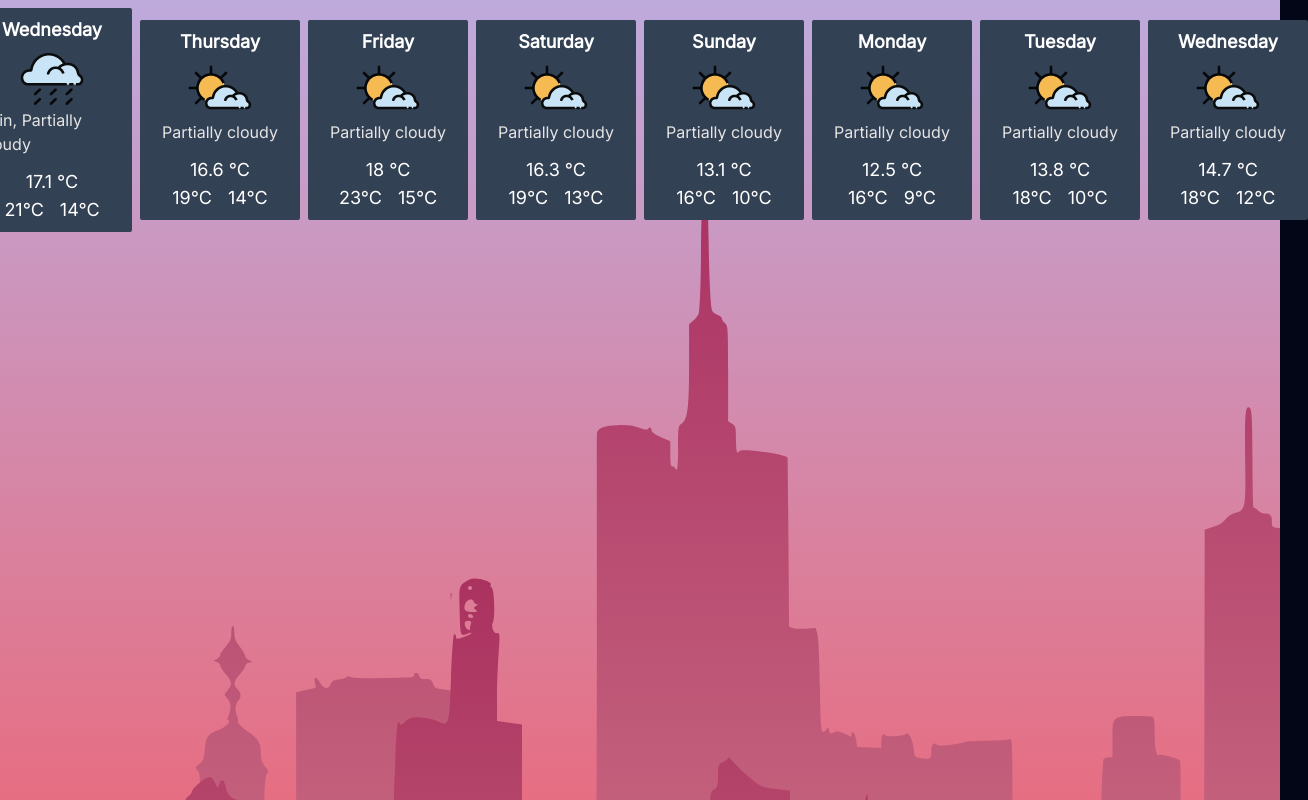
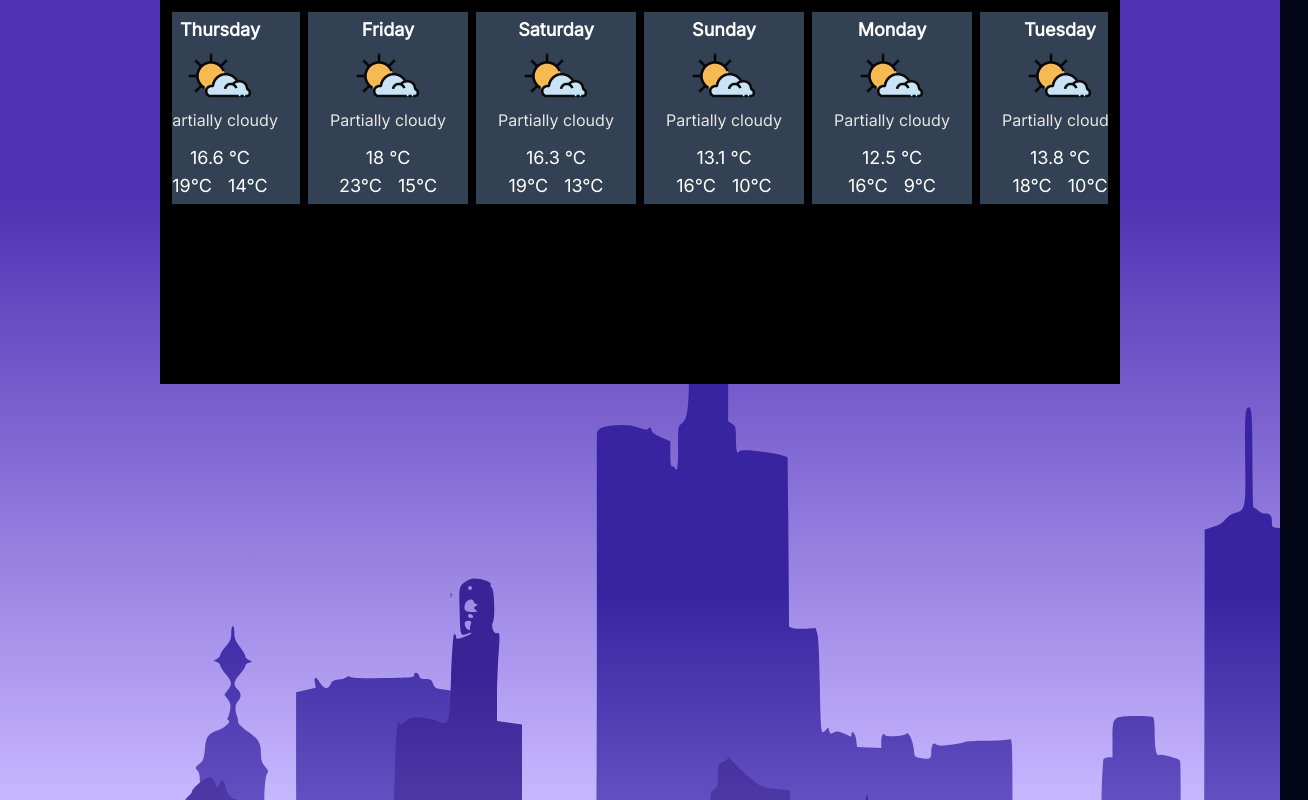
Before and after one commit to AngelBelmares/weather-app, a React (Vite) app: page / in a window 1280 px wide. Shown: the whole page, 1308 px wide, since content can reach past the window. Built offline with nearby package versions, Linux system fonts and the light colour scheme.

Commit message:
Add tailwind-scrollbar-hide plugin and react-icons dependency

```diff
--- a/index.html
+++ b/index.html
@@ -10,7 +10,7 @@
     <link href="https://fonts.googleapis.com/css2?family=Inter&display=swap" rel="stylesheet">
   </head>
   <body class="h-screen w-screen bg-slate-950 flex justify-center">
-    <div id="root" class="flex justify-center"></div>
+    <div id="root" class="flex justify-center w-full"></div>
     <script type="module" src="/src/main.tsx"></script>
   </body>
 </html>
--- a/package.json
+++ b/package.json
@@ -11,7 +11,9 @@
   },
   "dependencies": {
     "react": "^18.2.0",
-    "react-dom": "^18.2.0"
+    "react-dom": "^18.2.0",
+    "react-icons": "^5.0.1",
+    "tailwind-scrollbar-hide": "^1.1.7"
   },
   "devDependencies": {
     "@types/react": "^18.2.43",
--- a/src/App.tsx
+++ b/src/App.tsx
@@ -1,7 +1,7 @@
 import './App.css'
+import { Background } from './components/Background'
+import { WeatherTimeLine } from './components/WeatherTimeLine'
 import apiRespone from './utils/api_response_example.json'
-import { WeatherTimeLine } from './components/WeatherTimeLine'
-import { Background } from './components/Background'
 
 const weatherData = apiRespone.days
 
@@ -20,10 +20,13 @@ const mappedWeatherData = weatherData?.map(day => ({
 function App (): JSX.Element {
   return (
     <>
-      <Background theme='morning' />
-      <WeatherTimeLine
-        weatherData={mappedWeatherData}
-      />
+      <Background theme='night' />
+      <main className='flex flex-col items-center justify-between w-full h-96 p-3 md:w-3/4  bg-black'>
+        <WeatherTimeLine
+          weatherData={mappedWeatherData}
+        />
+        {/* {<WeatherForecast />} */}
+      </main>
     </>
   )
 }
--- a/src/components/Background.tsx
+++ b/src/components/Background.tsx
@@ -3,8 +3,6 @@ import { CitySVG2 } from './CitySVG2'
 import { BackgroundProps } from '../types/weather'
 
 export function Background ({ theme }: BackgroundProps): JSX.Element | null {
-  theme = 'evening'
-
   if (theme === 'morning') {
     return <MorningBackground />
   } else if (theme === 'noon') {
@@ -12,7 +10,7 @@ export function Background ({ theme }: BackgroundProps): JSX.Element | null {
   } else if (theme === 'evening') {
     return <EveningBackground />
   } else if (theme === 'night') {
-    return null
+    return <NightBackground />
   } else {
     return null
   }
@@ -92,3 +90,28 @@ function EveningBackground (): JSX.Element {
     </div>
   )
 }
+
+function NightBackground (): JSX.Element {
+  const theme = 'night'
+  return (
+    <div className='bg-white fixed -z-10 w-screen h-screen overflow-hidden'>
+      <div style={{
+        position: 'absolute',
+        width: '100vw',
+        margin: 0,
+        padding: 0,
+        height: '100vh',
+        background: 'linear-gradient(180deg, rgba(80,50,180,1) 25%, rgba(199,183,255,1) 100%)',
+        backgroundPosition: 'center center'
+      }}
+      />
+      <div />
+      <div className='z-50 absolute h-full w-full -bottom-64 left-1/2 transform -translate-x-1/2 overflow-hidden'>
+        <CitySVG1 theme={theme} />
+      </div>
+      <div className='z-40 absolute h-full w-full -bottom-7 left-1/2 transform -translate-x-1/2 overflow-hidden'>
+        <CitySVG2 theme={theme} />
+      </div>
+    </div>
+  )
+}
--- a/src/components/CitySVG1.tsx
+++ b/src/components/CitySVG1.tsx
@@ -9,7 +9,7 @@ function getGradient (theme: Themes): string {
     case 'evening':
       return 'url(#eveningGrad1)'
     case 'night':
-      return ''
+      return 'url(#nightGrad1)'
   }
 }
 
@@ -23,6 +23,11 @@ export function CitySVG1 ({ theme }: any): JSX.Element {
       preserveAspectRatio='xMidYMid meet'
     >
       <defs>
+        <linearGradient id='nightGrad1' x1='0%' y1='0%' x2='0%' y2='100%'>
+          <stop offset='0%' style={{ stopColor: 'rgba(199,183,255,1)', stopOpacity: 1 }} />
+          <stop offset='90%' style={{ stopColor: 'rgba(56,36,150,1)', stopOpacity: 1 }} />
+        </linearGradient>
+
         <linearGradient id='eveningGrad1' x1='0%' y1='0%' x2='0%' y2='100%'>
           <stop offset='20%' style={{ stopColor: 'rgba(205,114,133,1)', stopOpacity: 1 }} />
           <stop offset='100%' style={{ stopColor: 'rgba(170,50,95,1)', stopOpacity: 1 }} />
--- a/src/components/CitySVG2.tsx
+++ b/src/components/CitySVG2.tsx
@@ -9,7 +9,7 @@ function getGradient (theme: Themes): string {
     case 'evening':
       return 'url(#eveningGrad2)'
     case 'night':
-      return ''
+      return 'url(#nightGrad2)'
   }
 }
 
@@ -24,6 +24,10 @@ export function CitySVG2 ({ theme }: any): JSX.Element {
       preserveAspectRatio='xMidYMid meet'
     >
       <defs>
+        <linearGradient id='nightGrad2' x1='0%' y1='0%' x2='0%' y2='100%'>
+          <stop offset='0%' style={{ stopColor: 'rgba(179,163,255,1)', stopOpacity: 1 }} />
+          <stop offset='60%' style={{ stopColor: 'rgba(56,36,160,1)', stopOpacity: 1 }} />
+        </linearGradient>
         <linearGradient id='eveningGrad2' x1='0%' y1='0%' x2='0%' y2='100%'>
           <stop offset='15%' style={{ stopColor: 'rgba(205,114,133,1)', stopOpacity: 1 }} />
           <stop offset='100%' style={{ stopColor: 'rgba(170,50,100,1)', stopOpacity: 1 }} />
--- a/src/components/WeatherCard.tsx
+++ b/src/components/WeatherCard.tsx
@@ -5,7 +5,7 @@ export function WeatherCard ({ day, imageSrc, temperature, conditions }: Weather
   const dayName = dateToDay(day)
 
   return (
-    <article className='flex flex-col text-white justify-center items-center min-h-32 min-w-40 p-2 bg-slate-700 backdrop-blur-sm rounded-sm'>
+    <article className='flex flex-col text-white justify-center items-center min-h-32 min-w-40 p-2 bg-slate-700 backdrop-blur-sm rounded-sm cursor-pointer'>
       <header className='flex flex-col justify-center items-center'>
         <h2 className='font-bold text-lg'>{dayName}</h2>
         <img src={`../public/assets/icons/${imageSrc}.png`} alt='' />
--- a/src/components/WeatherTimeLine.tsx
+++ b/src/components/WeatherTimeLine.tsx
@@ -1,5 +1,6 @@
 import { WeatherTimeLineProps } from '../types/weather'
 import { WeatherCard } from './WeatherCard'
+import { MdChevronLeft, MdChevronRight } from 'react-icons/md'
 
 export function WeatherTimeLine ({ weatherData = [] }: WeatherTimeLineProps): JSX.Element {
   if (!Array.isArray(weatherData)) {
@@ -7,8 +8,23 @@ export function WeatherTimeLine ({ weatherData = [] }: WeatherTimeLineProps): JS
     return <div>Error: weatherData is not an array</div>
   }
 
+  const slideLeft = (): void => {
+    const slider = document.getElementById('slider')
+    if (slider != null) {
+      slider.scrollLeft = slider.scrollLeft - 300
+    }
+  }
+
+  const slideRight = (): void => {
+    const slider = document.getElementById('slider')
+    if (slider != null) {
+      slider.scrollLeft = slider.scrollLeft + 300
+    }
+  }
+
   return (
-    <section className='flex justify-center items-center h-48 w-3/4 gap-2 my-6'>
+    <section id='slider' className='realtive flex justify-center items-center max-h-48 w-full gap-2 overflow-x-scroll scroll whitespace-nowrap scroll-smooth scrollbar-hide'>
+      <MdChevronLeft className='opacity-70 hover:opacity-100' onClick={slideLeft} size={40} color='white' />
       {weatherData.map((data, index) => {
         const { day, imageSrc, temperature, conditions } = data
         return (
@@ -21,6 +37,7 @@ export function WeatherTimeLine ({ weatherData = [] }: WeatherTimeLineProps): JS
           />
         )
       })}
+      <MdChevronRight className='opacity-70 hover:opacity-100' onClick={slideRight} size={40} color='white' />
     </section>
   )
 }
--- a/tailwind.config.js
+++ b/tailwind.config.js
@@ -9,5 +9,5 @@ export default {
     extend: {
     }
   },
-  plugins: []
+  plugins: [require('tailwind-scrollbar-hide')]
 }
```
Also changed, not shown: 1 other file (tests, documents, lock files or other folders).
